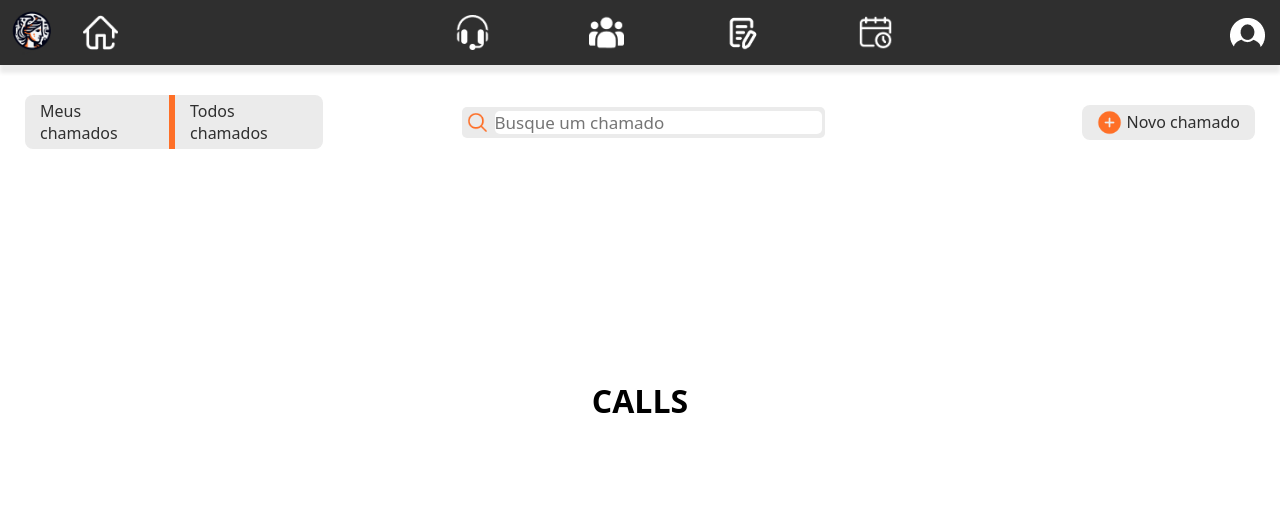
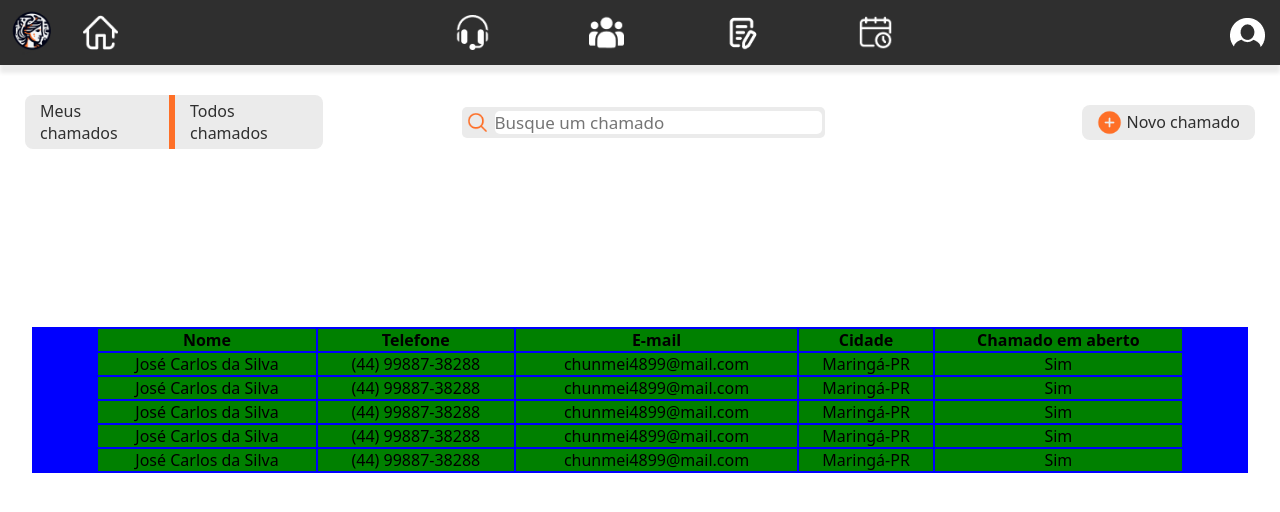
Before and after one commit to mhsfn00/minerva-frontend, an Angular app: page /calls in a window 1280 px wide. Shown: the top 512 px of the page. Built offline with nearby package versions, Linux system fonts and the light colour scheme.

Commit message:
começando desenvolvimento do componente table

```diff
--- /dev/null
+++ b/src/app/components/table/table.component.html
@@ -0,0 +1,46 @@
+<div class="table-container">
+    <table class="table" ng-if="tableType == 'people'">
+        <tr>
+            <th>Nome</th>
+            <th>Telefone</th>
+            <th>E-mail</th>
+            <th>Cidade</th>
+            <th>Chamado em aberto</th>
+        </tr>
+        <tr>
+            <td>José Carlos da Silva</td>
+            <td>(44) 99887-38288</td>
+            <td>chunmei4899&#64;mail.com</td>
+            <td>Maringá-PR</td>
+            <td>Sim</td>
+        </tr>
+        <tr>
+            <td>José Carlos da Silva</td>
+            <td>(44) 99887-38288</td>
+            <td>chunmei4899&#64;mail.com</td>
+            <td>Maringá-PR</td>
+            <td>Sim</td>
+        </tr>
+        <tr>
+            <td>José Carlos da Silva</td>
+            <td>(44) 99887-38288</td>
+            <td>chunmei4899&#64;mail.com</td>
+            <td>Maringá-PR</td>
+            <td>Sim</td>
+        </tr>
+        <tr>
+            <td>José Carlos da Silva</td>
+            <td>(44) 99887-38288</td>
+            <td>chunmei4899&#64;mail.com</td>
+            <td>Maringá-PR</td>
+            <td>Sim</td>
+        </tr>
+        <tr>
+            <td>José Carlos da Silva</td>
+            <td>(44) 99887-38288</td>
+            <td>chunmei4899&#64;mail.com</td>
+            <td>Maringá-PR</td>
+            <td>Sim</td>
+        </tr>
+    </table>
+</div>
--- /dev/null
+++ b/src/app/components/table/table.component.scss
@@ -0,0 +1,17 @@
+@import '../../app.component.scss';
+
+th, td {
+    text-align: center;
+    background-color: green;
+}
+
+.table-container {
+    background-color: blue;
+    width: 95vw;
+    display: flex;
+    justify-content: center;
+}
+
+.table {
+    width: 85vw;
+}
--- a/src/app/pages/calls-page/calls-page.component.html
+++ b/src/app/pages/calls-page/calls-page.component.html
@@ -6,5 +6,5 @@
         rightSideButtonIcon="/app/assets/plusIcon.png"
         searchPlaceholder="Busque um chamado"
     />
-    <h1>CALLS</h1>
+    <app-table />
 </div>
--- a/src/app/pages/calls-page/calls-page.component.ts
+++ b/src/app/pages/calls-page/calls-page.component.ts
@@ -1,10 +1,11 @@
 import { Component } from '@angular/core';
 import { SubHeaderComponent } from "../../components/sub-header/sub-header.component";
+import { TableComponent } from "../../components/table/table.component";
 
 @Component({
   selector: 'app-calls-page',
   standalone: true,
-  imports: [SubHeaderComponent],
+  imports: [SubHeaderComponent, TableComponent],
   templateUrl: './calls-page.component.html',
   styleUrl: './calls-page.component.scss'
 })
```
Also changed, not shown: src/app/components/table/table.component.ts (added, +13 -0 lines), 1 other file (tests, documents, lock files or other folders).
